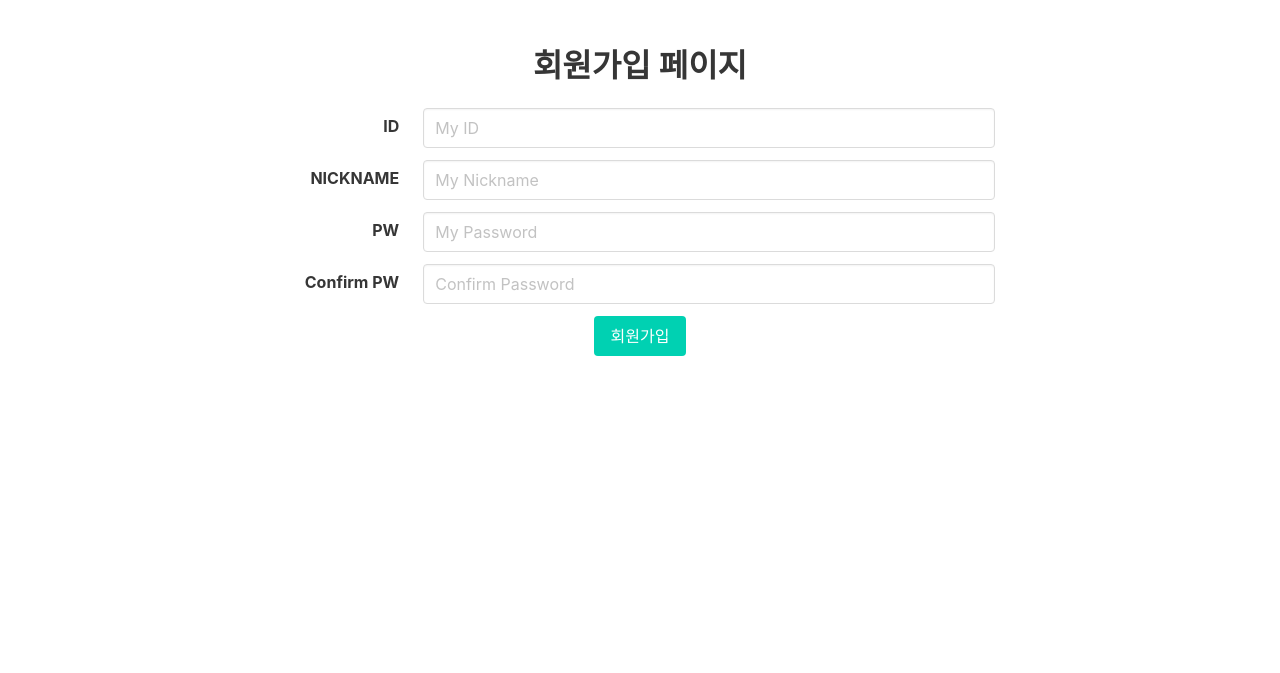
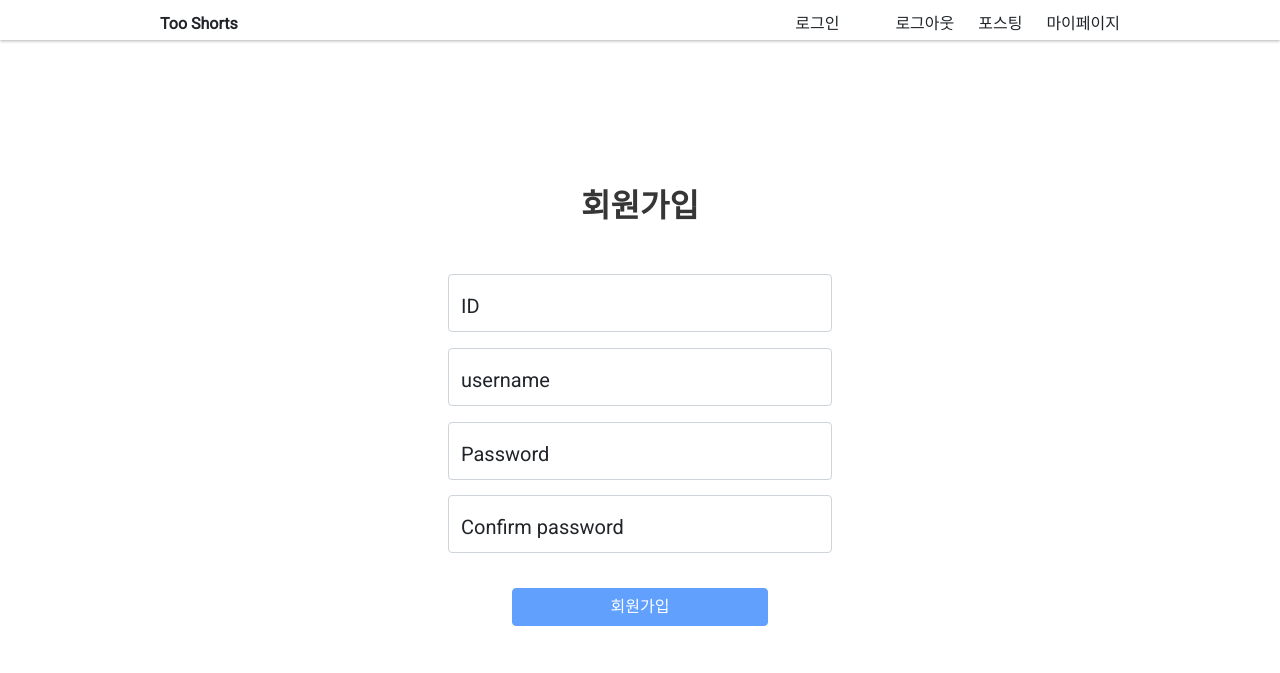
Before and after one commit to ferrariRoma/too_shorts, a Flask app: page /register in a window 1280 px wide. Shown: the top 673 px of the page. Run offline with Flask 2, Linux system fonts and the light colour scheme; some libraries are stand-ins or nearby versions.

Commit message:
Edit exceptions and href attribution

```diff
--- a/app.py
+++ b/app.py
@@ -1,4 +1,5 @@
 # mongoDB
+from lib2to3.pgen2 import token
 from flask import Flask, render_template, jsonify, request, session, redirect, url_for
 from pymongo import MongoClient
 # .env
@@ -47,6 +48,16 @@ def login():
 def register():
     return render_template('register.html')
 
+# logout
+@app.route('/logout')
+def logout():
+    # token_receive = request.cookies.get('mytoken')
+    # payload = jwt.decode(token_receive, SECRET_KEY, algorithms=['HS256'])
+    # print(token_receive)
+    # print(payload)
+    request.cookies.pop('mytoken')
+    return redirect(url_for("login", msg="로그아웃 완료"))
+
 # signup post handler
 @app.route('/api/register', methods=['POST'])
 def api_register():
@@ -54,6 +65,10 @@ def api_register():
     nickname_receive = request.form['nickname_give']
     pw_receive = request.form['pw_give']
     checked_pw_receive = request.form['checked_pw_give']
+
+    # 빈 input 예외처리
+    if id_receive and nickname_receive and pw_receive and checked_pw_receive is None:
+        return jsonify({'msg': '회원정보를 모두 입력해주세요.'})
 
     # 예외처리1: Id중복
     checked_id = db.user.find_one({'id': id_receive})
@@ -79,6 +94,10 @@ def api_register():
 def api_login():
     id_receive = request.form['id_give']
     pw_receive = request.form['pw_give']
+
+    # 빈 input 예외처리
+    if id_receive and pw_receive is None:
+        return jsonify({'msg': '회원정보를 모두 입력해주세요.'})
 
     # 회원가입과 같은 방법으로 pw를 암호화
     pw_hash = hashlib.sha256(pw_receive.encode('utf-8')).hexdigest()
--- a/static/css/loginform.css
+++ b/static/css/loginform.css
@@ -12,6 +12,9 @@
 
 .form-control {
   width: 30vw;
+}
+
+.form-floating {
   margin-bottom: 15px;
 }
 
@@ -26,18 +29,20 @@
   flex-direction: column;
 }
 
-.btn__container > button:last-child {
+.signup__btn {
   margin: auto;
   margin-top: 10px;
   width: 10vw;
-  background-color: inherit;
+  background-color: white;
   border: none;
   color: black;
   opacity: 0.5;
 }
 
-.btn__container > button:last-child:hover {
+.signup__btn:hover {
   animation: signup 0.2s linear forwards;
+  background-color: white;
+  color: black;
 }
 @keyframes signup {
   from {
--- /dev/null
+++ b/static/js/signupform.js
@@ -0,0 +1,22 @@
+const userid = document.querySelector(".userid");
+const userpw = document.querySelector(".userpw");
+const usercheckedpw = document.querySelector(".usercheckedpw");
+const usernick = document.querySelector(".usernick");
+const signup__btn = document.querySelector("#signup__btn");
+
+function activeBtn() {
+  switch (
+    !(userid.value && userpw.value && usercheckedpw.value && usernick.value)
+  ) {
+    case true:
+      signup__btn.disabled = true;
+      break;
+    case false:
+      signup__btn.disabled = false;
+      break;
+  }
+}
+userid.addEventListener("keyup", activeBtn);
+userpw.addEventListener("keyup", activeBtn);
+usercheckedpw.addEventListener("keyup", activeBtn);
+usernick.addEventListener("keyup", activeBtn);
--- a/static/js/token.js
+++ b/static/js/token.js
@@ -26,10 +26,10 @@ function register() {
     type: "POST",
     url: "/api/register",
     data: {
-      id_give: $("#userid").val(),
-      pw_give: $("#userpw").val(),
-      checked_pw_give: $("#usercheckedpw").val(),
-      nickname_give: $("#usernick").val(),
+      id_give: $(".userid").val(),
+      pw_give: $(".userpw").val(),
+      checked_pw_give: $(".usercheckedpw").val(),
+      nickname_give: $(".usernick").val(),
     },
     success: function (response) {
       if (response["result"] == "success") {
--- a/templates/register.html
+++ b/templates/register.html
@@ -16,89 +16,125 @@
       rel="stylesheet"
       href="https://cdn.jsdelivr.net/npm/bulma@0.9.1/css/bulma.min.css"
     />
+    <!--JS-->
+    <!--jquery-->
+    <script src="https://ajax.googleapis.com/ajax/libs/jquery/3.5.1/jquery.min.js"></script>
+    <!--부트스트랩-->
+    <script
+      src="https://cdn.jsdelivr.net/npm/bootstrap@5.0.2/dist/js/bootstrap.bundle.min.js"
+      integrity="sha384-MrcW6ZMFYlzcLA8Nl+NtUVF0sA7MsXsP1UyJoMp4YLEuNSfAP+JcXn/tWtIaxVXM"
+      crossorigin="anonymous"
+    ></script>
+    <!--navgation scroll event //index에서만 넣고 나머지 페이지에서는 삭제-->
+    <script src="/static/js/scroll.js"></script>
+    <script src="/static/js/token.js" defet></script>
+
+    <!--웹폰트-->
+    <link rel="preconnect" href="https://fonts.googleapis.com" />
+    <link rel="preconnect" href="https://fonts.gstatic.com" crossorigin />
+    <!--부트스트랩-->
+    <link
+      href="https://cdn.jsdelivr.net/npm/bootstrap@5.0.2/dist/css/bootstrap.min.css"
+      rel="stylesheet"
+      integrity="sha384-EVSTQN3/azprG1Anm3QDgpJLIm9Nao0Yz1ztcQTwFspd3yD65VohhpuuCOmLASjC"
+      crossorigin="anonymous"
+    />
+    <!--reset-->
+    <link
+      rel="stylesheet"
+      href="https://meyerweb.com/eric/tools/css/reset/reset200802.css"
+    />
+    <!--CSS-->
+    <!--웹폰트(roboto)-->
+    <link
+      href="https://fonts.googleapis.com/css2?family=Roboto&display=swap"
+      rel="stylesheet"
+    />
+    <link rel="stylesheet" href="/static/css/loginform.css" />
     <!-- JS -->
     <script src="https://ajax.googleapis.com/ajax/libs/jquery/3.4.1/jquery.min.js"></script>
     <script src="https://cdnjs.cloudflare.com/ajax/libs/jquery-cookie/1.4.1/jquery.cookie.js"></script>
+    <link rel="stylesheet" href="/static/css/common.css" />
+    <link rel="stylesheet" href="/static/css/nav.css" />
     <script src="/static/js/token.js" defer></script>
+    <script src="/static/js/signupform.js" defer></script>
   </head>
   <body>
-    <div class="section has-text-centered">
-      <h1 class="title">회원가입 페이지</h1>
+    <header>
+      <nav class="fixed">
+        <!--index페이지 외에서는 nav에 fixed클래스 추가-->
+        <div class="nav_wrap">
+          <a class="logo" href="/" alt="logo"><span>Too Shorts</span></a>
+          <ul class="right">
+            <!--로그아웃/로그인 전일 경우 logout클래스를 show, login을 hide-->
+            <li class="logout">
+              <a href="/login"><span>로그인</span></a>
+            </li>
+            <!--로그인한 경우 login클래스는 show, logout클래스를 hide-->
+            <ul class="login">
+              <li>
+                <a href="/logout"><span>로그아웃</span></a>
+              </li>
+              <li>
+                <a href="/posting"><span>포스팅</span></a>
+              </li>
+              <li>
+                <a href="#"><span>마이페이지</span></a>
+              </li>
+            </ul>
+          </ul>
+        </div>
+      </nav>
+    </header>
+    <div class="section has-text-centered login__container">
+      <h1 class="title">회원가입</h1>
       <div class="container" style="width: 60%">
-        <div class="field is-horizontal">
-          <div class="field-label is-normal">
-            <label class="label" for="userid">ID</label>
-          </div>
-          <div class="field-body">
-            <div class="field">
-              <div class="control">
+        <div class="form-floating mb-3">
           <input
             type="text"
-                  class="input"
-                  id="userid"
-                  aria-describedby="emailHelp"
-                  placeholder="My ID"
+            class="form-control userid"
+            id="floatingInput"
+            placeholder="ID"
           />
+          <label for="floatingInput">ID</label>
         </div>
-            </div>
-          </div>
-        </div>
-
-        <div class="field is-horizontal">
-          <div class="field-label is-normal">
-            <label class="label" for="usernick">NICKNAME</label>
-          </div>
-          <div class="field-body">
-            <div class="field">
-              <div class="control">
+        <div class="form-floating mb-3">
           <input
             type="text"
-                  class="input"
-                  id="usernick"
-                  placeholder="My Nickname"
+            class="form-control usernick"
+            id="floatingInput"
+            placeholder="username"
           />
+          <label for="floatingInput">username</label>
         </div>
-            </div>
-          </div>
-        </div>
-
-        <div class="field is-horizontal">
-          <div class="field-label is-normal">
-            <label class="label" for="userpw">PW</label>
-          </div>
-          <div class="field-body">
-            <div class="field">
-              <div class="control">
+        <div class="form-floating">
           <input
             type="password"
-                  class="input"
-                  id="userpw"
-                  placeholder="My Password"
+            class="form-control userpw"
+            id="floatingPassword"
+            placeholder="Password"
           />
+          <label for="floatingPassword">Password</label>
         </div>
-            </div>
-          </div>
-        </div>
-
-        <div class="field is-horizontal">
-          <div class="field-label is-normal">
-            <label class="label" for="userpw">Confirm PW</label>
-          </div>
-          <div class="field-body">
-            <div class="field">
-              <div class="control">
+        <div class="form-floating">
           <input
             type="password"
-                  class="input"
-                  id="usercheckedpw"
-                  placeholder="Confirm Password"
+            class="form-control usercheckedpw"
+            id="floatingPassword"
+            placeholder="Confirm password"
           />
+          <label for="floatingPassword">Confirm password</label>
         </div>
+        <div class="btn__container">
+          <button
+            class="btn btn-primary"
+            id="signup__btn"
+            onclick="register()"
+            disabled="true"
+          >
+            회원가입
+          </button>
         </div>
-          </div>
-        </div>
-
-        <button class="button is-primary" onclick="register()">회원가입</button>
       </div>
     </div>
   </body>
```
Also changed, not shown: templates/index.html (+4 -4 lines), templates/login.html (+11 -6 lines). Lines whose indentation alone changed are shown as unchanged.
